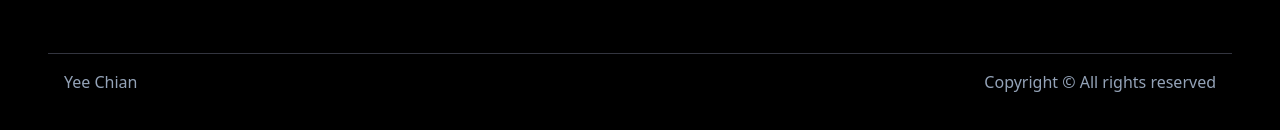
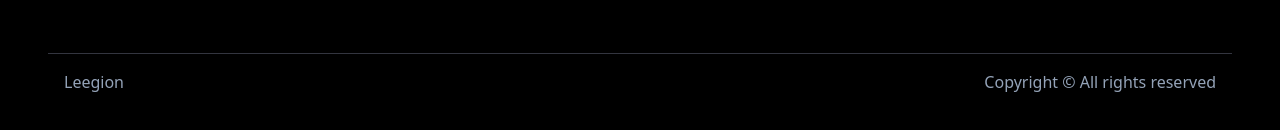
Before and after one commit to legionnae/portfolio, a Next.js app: page / in a window 1280 px wide. Shown: the part 3211-3341 px from the top of the page. Built offline with nearby package versions, Linux system fonts and the light colour scheme.

Commit message:
Update Footer.jsx

```diff
--- a/components/Footer.jsx
+++ b/components/Footer.jsx
@@ -4,7 +4,7 @@ const Footer = () => {
     return(
         <footer className="w-full border-t border-[#33353F]">
             <div className="mb-14 w-full container mx-auto p-4 flex justify-between items-center text-slate-400">
-                <span className="">Yee Chian</span>
+                <span className="">Leegion</span>
                 <p>Copyright &copy; All rights reserved</p>
             </div>
         </footer>
```
